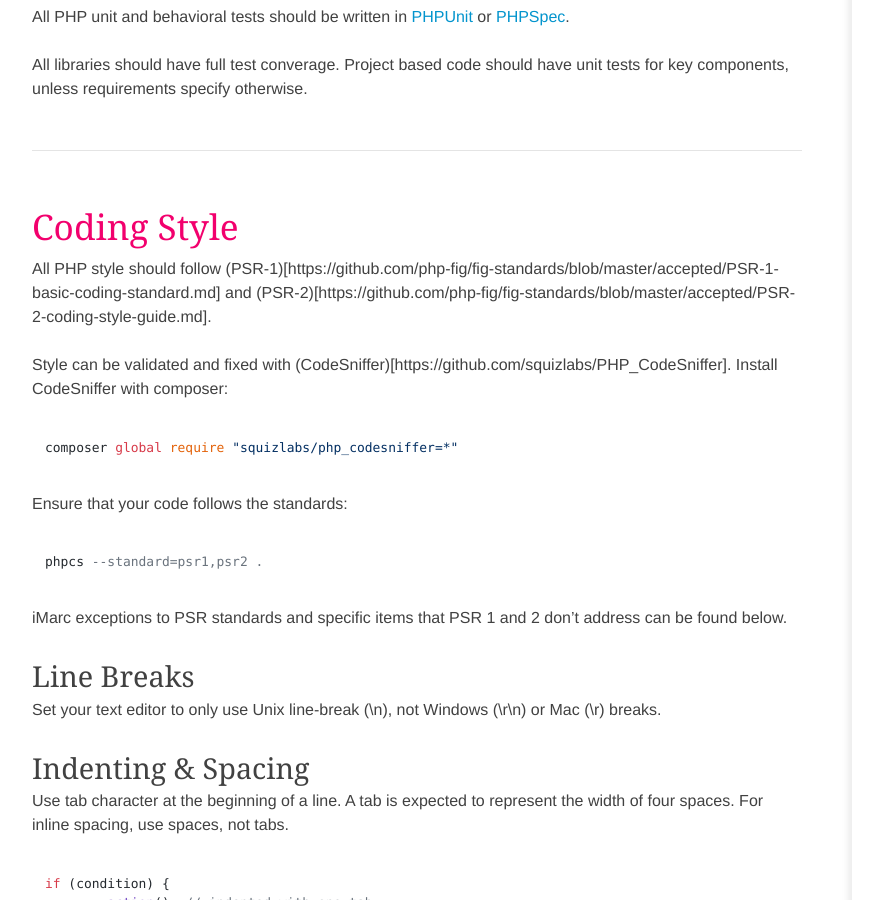
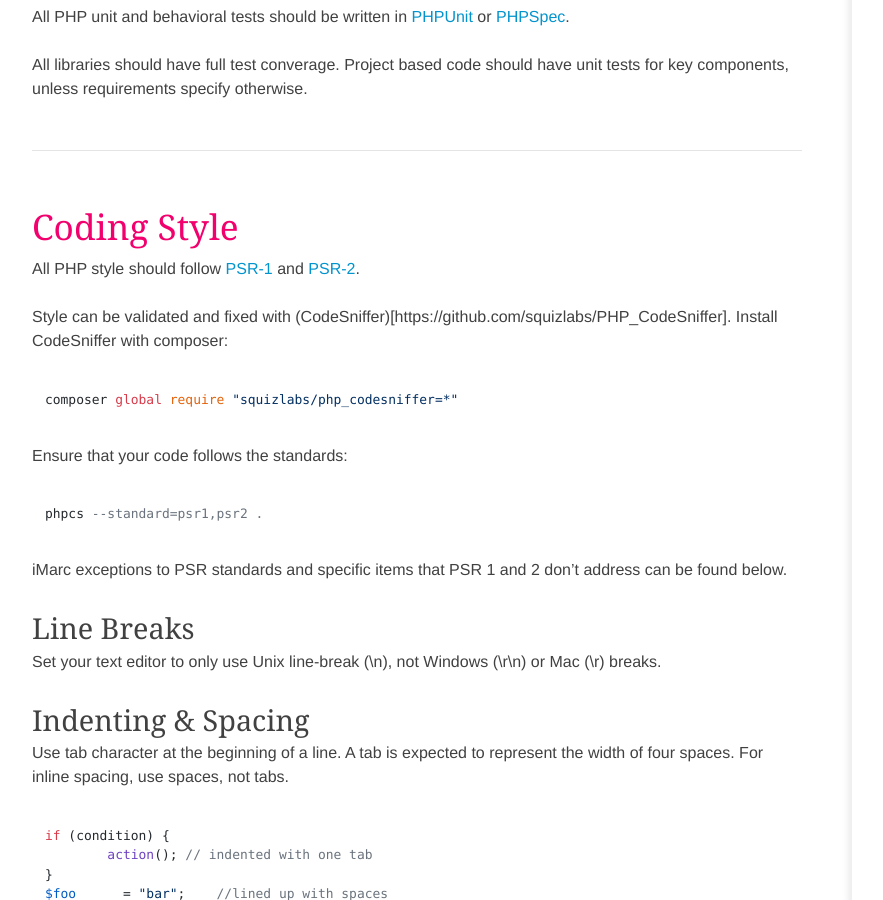
Before and after one commit to imarc/handbook, a Jekyll site: the page built from backend.markdown, in a window 1280 px wide and 900 px high, scrolled down 2608 px. Shown: the whole window, without its empty margins (88-971 px from the left). Built offline with Jekyll 4.4.1, drawn with Linux system fonts in a browser that asks for light colours; nearby versions of some CDN libraries; some web fonts are replaced.

Commit message:
Fixed PSR links

```diff
--- a/backend.markdown
+++ b/backend.markdown
@@ -75,7 +75,7 @@ All libraries should have full test converage. Project based code should have un
 
 ## Coding Style
 
-All PHP style should follow (PSR-1)[https://github.com/php-fig/fig-standards/blob/master/accepted/PSR-1-basic-coding-standard.md] and (PSR-2)[https://github.com/php-fig/fig-standards/blob/master/accepted/PSR-2-coding-style-guide.md].
+All PHP style should follow [PSR-1](https://github.com/php-fig/fig-standards/blob/master/accepted/PSR-1-basic-coding-standard.md) and [PSR-2](https://github.com/php-fig/fig-standards/blob/master/accepted/PSR-2-coding-style-guide.md).
 
 Style can be validated and fixed with (CodeSniffer)[https://github.com/squizlabs/PHP_CodeSniffer]. Install CodeSniffer with composer:
 
```
